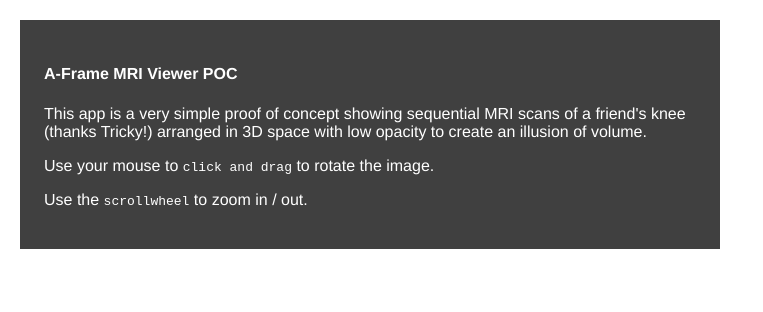
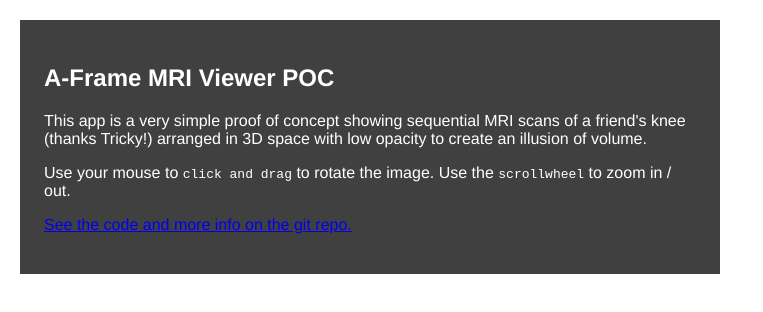
Before and after one commit to kfarr/aframe-mri-poc, a plain HTML site: page index.html in a window 1280 px wide. Shown: the whole page, without its empty margins (0-763 px from the left). Drawn offline with Linux system fonts and the light colour scheme.

Commit message:
minor formatting changeS

```diff
--- a/index.html
+++ b/index.html
@@ -69,9 +69,9 @@
       <a-sky color="gray">
     </a-scene>
     <div id="dialog" class="img-rounded intro-overlay">
-        <h4><strong>A-Frame MRI Viewer POC</strong></h4>
+        <h2>A-Frame MRI Viewer POC</h2>
         <p>This app is a very simple proof of concept showing sequential MRI scans of a friend's knee (thanks Tricky!) arranged in 3D space with low opacity to create an illusion of volume.</p>
-        <p>Use your mouse to <code>click and drag</code> to rotate the image.</p>
-        <p>Use the <code>scrollwheel</code> to zoom in / out.</p>
+        <p>Use your mouse to <code>click and drag</code> to rotate the image. Use the <code>scrollwheel</code> to zoom in / out.</p>
+        <p><a href="https://github.com/kfarr/aframe-mri-poc">See the code and more info on the git repo.</a></p>
     </div>
   </body>
```
